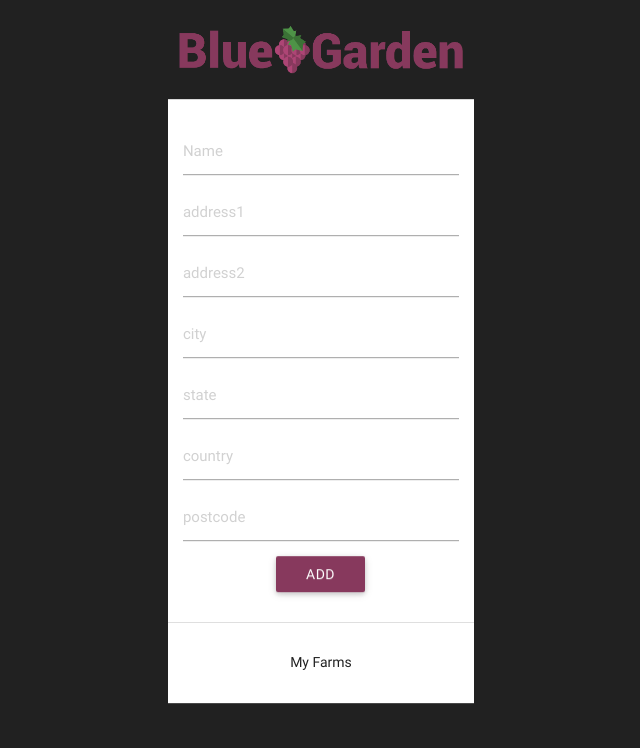
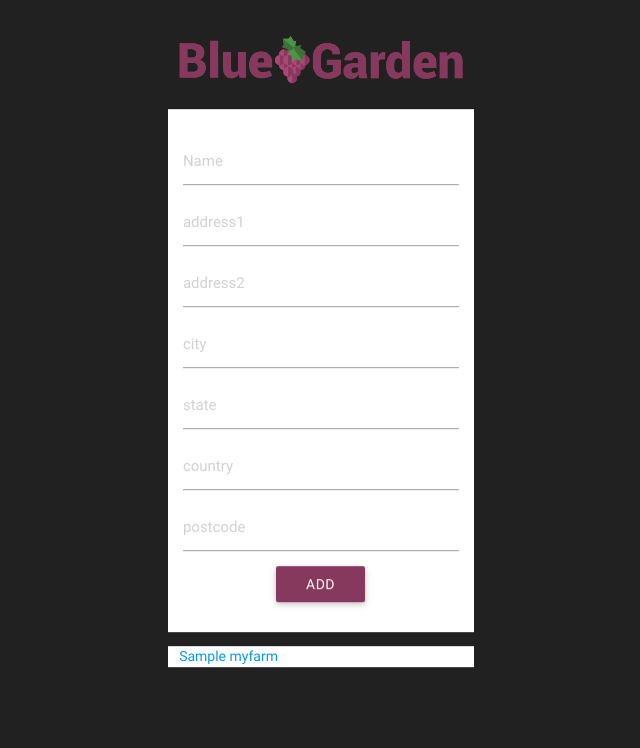
Before and after one commit to info9117/BlueGarden_Project, a Flask app: template templates/sell.html in a window 1280 px wide. Shown: the part 64-812 px from the top of the page, without its empty margins (319-959 px from the left). After the commit the page ends 732 px from the top, so only its background shows below. Run offline with Flask 2, Linux system fonts and the light colour scheme; the visitor is signed in with stand-in values (Sample User, id 1); tables that the repository leaves empty hold one stand-in row (values such as "Sample post"); the template is opened without the code that fills it: most values are stand-ins (such as "Sample title", 1, 10 or a date in 2020); some libraries are stand-ins or nearby versions.

Commit message:
update the sell page to display my farms list of links

```diff
--- a/templates/sell.html
+++ b/templates/sell.html
@@ -53,10 +53,17 @@
                     </button>
                 </form>
             </div>
-            <div class="col s10 offset-s1 m6 offset-m3 l4 offset-l4 white center-align"
-                 style="padding: 30px 15px;"> <p>My Farms </p>
-                </div>
-        </div>
+            <div>
+                {% if myfarms %}
+                    <ul class="col s10 offset-s1 m6 offset-m3 l4 offset-l4 white left-align">
+                {% for myfarm in myfarms %}
+                    <a href="send me to add produce to my farm">{{ myfarm }} <br></a>
+                {% endfor %}
+                    </ul>
+                {% endif %}
+
+{% block body %}
+{% endblock %}
     </div>
 
 </div>
```
